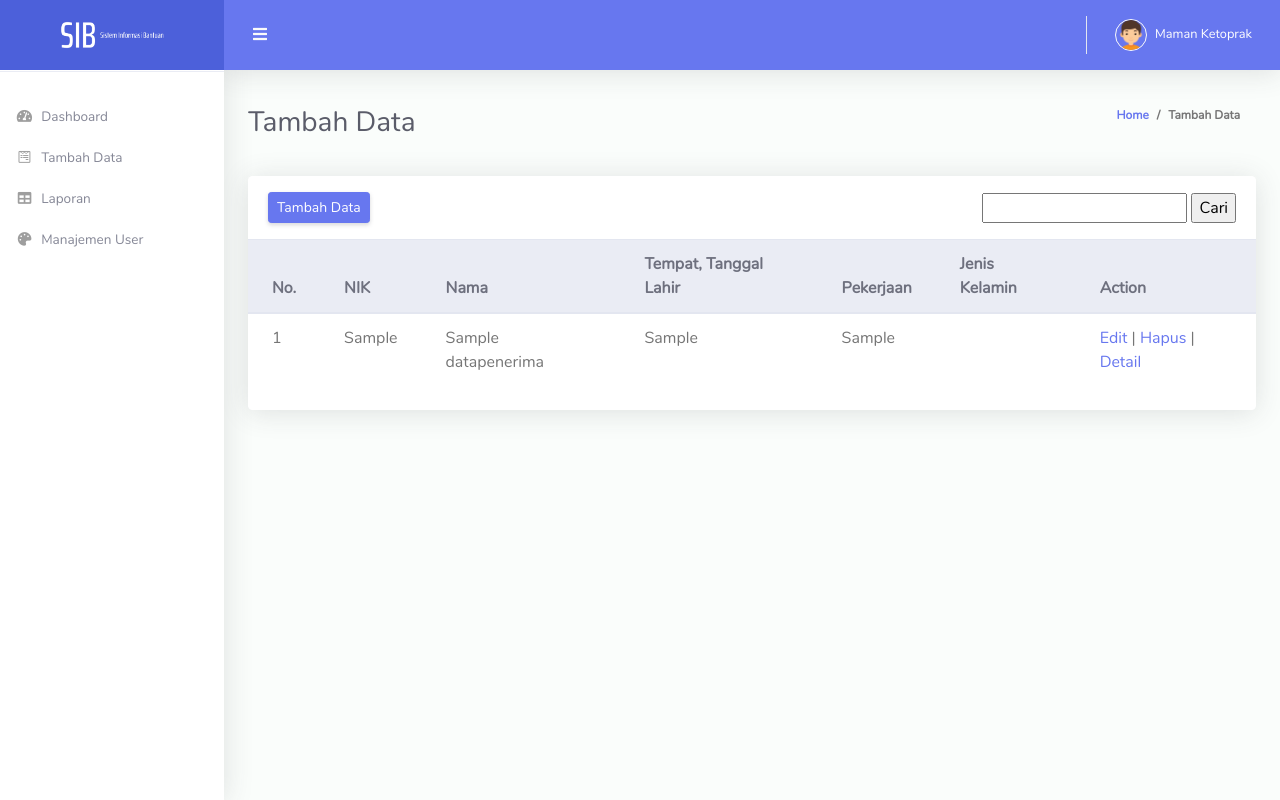
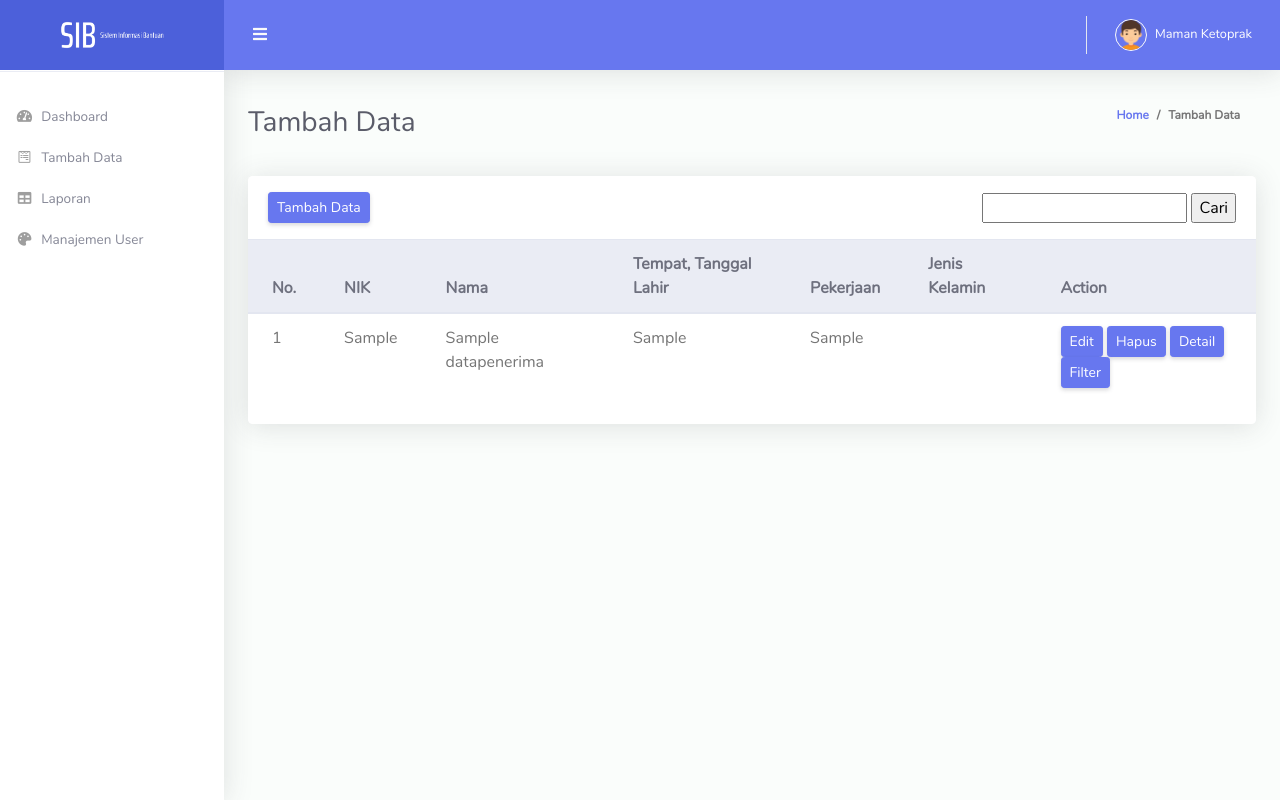
Before and after one commit to salsasabielar/penerimaan-bantuan, a PHP site: page /tambahDataPetugas/tambahData.php in a window 1280 px wide. Run offline with PHP 8.4, Linux system fonts and the light colour scheme; tables that the repository leaves empty or names only in its code hold one stand-in row (values such as "Sample post"); data that the repository does not hold is empty.

Commit message:
edit tampilan tambahData

```diff
--- a/tambahDataPetugas/tambahData.php
+++ b/tambahDataPetugas/tambahData.php
@@ -148,32 +148,15 @@
                               <td><?php echo $data['pekerjaan']; ?></td>
                               <td><?php echo $data['jenisKelamin']; ?></td>
                               <td>
-				<a class="edit" href="form_editData.php?id_penerima=<?php echo $data['id_penerima']; ?>">Edit</a> |
-				<a class="hapus" href="deleteData.php?id_penerima=<?php echo $data['id_penerima']; ?>">Hapus</a> |
-        <a class="hapus" href="detail.php?id_penerima=<?php echo $data['id_penerima']; ?>">Detail</a>
+                                <a class="btn btn-sm btn-primary" href="form_editData.php?id_penerima=<?php echo $data['id_penerima']; ?>">Edit</a>
+                                <a class="btn btn-sm btn-primary" href="deleteData.php?id_penerima=<?php echo $data['id_penerima']; ?>">Hapus</a>
+                                <a class="btn btn-sm btn-primary" href="detail.php?id_penerima=<?php echo $data['id_penerima']; ?>">Detail</a>
+                                <a class="btn btn-sm btn-primary" href="">Filter</a>
                               </td>
                             </tr>
                             <?php } }?>
                       </thead>
                     <tbody>
-                      <!-- <tr>
-                        <td><a href="#">RA0449</a></td>
-                        <td>Udin Wayang</td>
-                        <td>Nasi Padang</td>
-                        <td><span class="badge badge-success">Delivered</span></td>
-                        <td></td>
-                        <td></td>
-                        <td><a href="#" class="btn btn-sm btn-primary">Detail</a></td>
-                      </tr>
-                      <tr>
-                        <td><a href="#">RA5324</a></td>
-                        <td>Jaenab Bajigur</td>
-                        <td>Gundam 90' Edition</td>
-                        <td><span class="badge badge-warning">Shipping</span></td>
-                        <td></td>
-                        <td></td>
-                        <td><a href="#" class="btn btn-sm btn-primary">Detail</a></td>
-                      </tr> -->
 
                     </tbody>
                   </table>
@@ -183,8 +166,6 @@
             </div>
           </div>
           <!--Row-->
-
-
 
         </div>
         <!---Container Fluid-->
```
Also changed, not shown: tambahData/tambahData.php (+4 -3 lines). Lines whose indentation alone changed are shown as unchanged.
